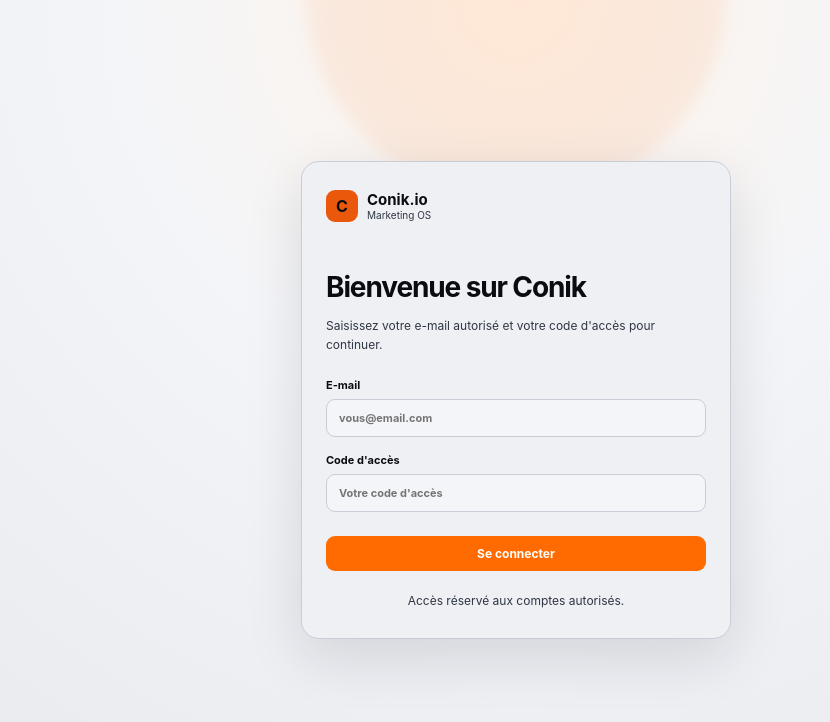
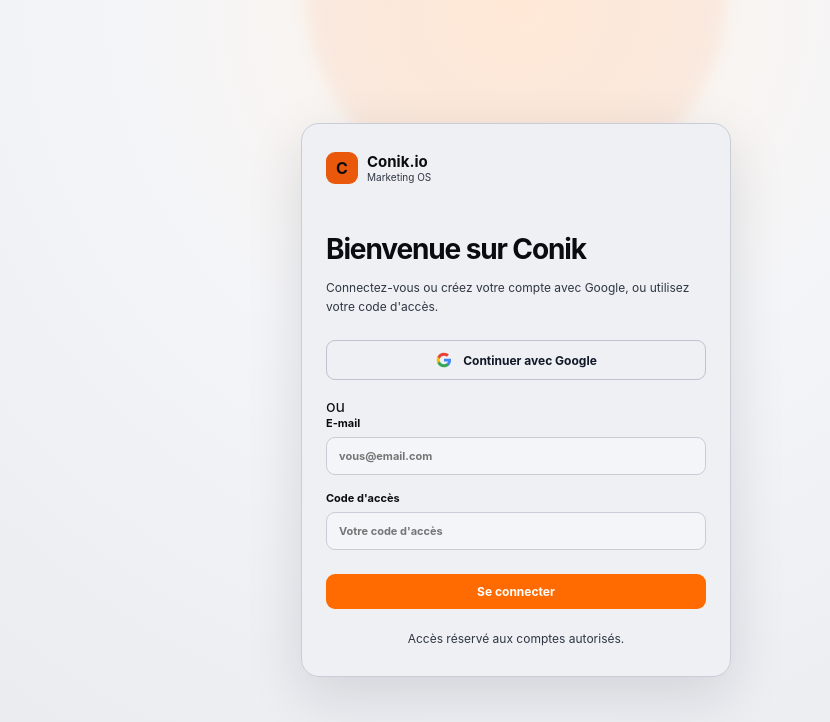
Before and after one commit to anamaherbert1-glitch/Conik.io, a Next.js app: page /login in a window 1280 px wide. Shown: the top 722 px of the page, without its empty margins (369-1199 px from the left). Built offline with nearby package versions, Linux system fonts and the light colour scheme.

Commit message:
feat(auth): add Google sign-in and sign-up button

```diff
--- a/app/login/page.tsx
+++ b/app/login/page.tsx
@@ -33,8 +33,32 @@ export default function LoginPage() {
   const [next, setNext] = useState('/dashboard')
 
   useEffect(() => {
-    setNext(safeNext(new URLSearchParams(window.location.search).get('next')))
+    const params = new URLSearchParams(window.location.search)
+    setNext(safeNext(params.get('next')))
+    const oauthError = params.get('error')
+    if (oauthError) setError(oauthError)
   }, [])
+
+  async function signInWithGoogle() {
+    setError('')
+    setLoading(true)
+    try {
+      const supabase = createClient()
+      const redirectTo = new URL('/auth/callback', window.location.origin)
+      redirectTo.searchParams.set('next', next)
+
+      const { error: signInError } = await supabase.auth.signInWithOAuth({
+        provider: 'google',
+        options: {
+          redirectTo: redirectTo.toString(),
+        },
+      })
+
+      if (signInError) setError(signInError.message)
+    } finally {
+      setLoading(false)
+    }
+  }
 
   async function submit(event: FormEvent) {
     event.preventDefault()
@@ -70,7 +94,26 @@ export default function LoginPage() {
           <small>Marketing OS</small>
         </Link>
         <h1>Bienvenue sur Conik</h1>
-        <p>Saisissez votre e-mail autorisé et votre code d&apos;accès pour continuer.</p>
+        <p>Connectez-vous ou créez votre compte avec Google, ou utilisez votre code d&apos;accès.</p>
+
+        <button
+          className="outline full"
+          type="button"
+          disabled={loading}
+          onClick={signInWithGoogle}
+          style={{ display: 'flex', alignItems: 'center', justifyContent: 'center', gap: 10, marginBottom: 16 }}
+        >
+          <svg width="18" height="18" viewBox="0 0 24 24" aria-hidden="true">
+            <path fill="#4285F4" d="M21.35 12.23c0-.71-.06-1.4-.18-2.05H12v3.88h5.24a4.48 4.48 0 0 1-1.94 2.94v2.45h3.14c1.84-1.69 2.91-4.18 2.91-7.22Z"/>
+            <path fill="#34A853" d="M12 21.6c2.63 0 4.84-.87 6.45-2.35l-3.14-2.45c-.87.58-1.98.93-3.31.93-2.54 0-4.7-1.72-5.47-4.03H3.28v2.53A9.74 9.74 0 0 0 12 21.6Z"/>
+            <path fill="#FBBC05" d="M6.53 13.7A5.85 5.85 0 0 1 6.22 12c0-.59.11-1.17.31-1.7V7.77H3.28A9.74 9.74 0 0 0 2.25 12c0 1.53.37 2.98 1.03 4.23l3.25-2.53Z"/>
+            <path fill="#EA4335" d="M12 6.27c1.43 0 2.71.49 3.72 1.45l2.79-2.79C16.84 3.31 14.63 2.4 12 2.4a9.74 9.74 0 0 0-8.72 5.37l3.25 2.53C7.3 7.99 9.46 6.27 12 6.27Z"/>
+          </svg>
+          {loading ? 'Connexion…' : 'Continuer avec Google'}
+        </button>
+
+        <div className="auth-divider" aria-hidden="true"><span>ou</span></div>
+
         <form onSubmit={submit}>
           <label>
             E-mail
```
